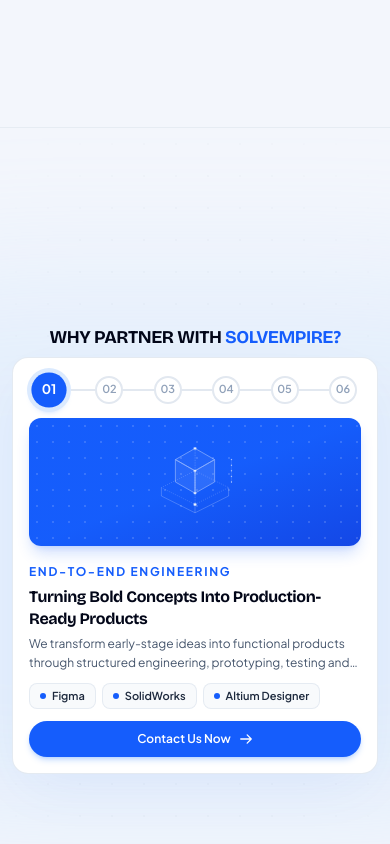
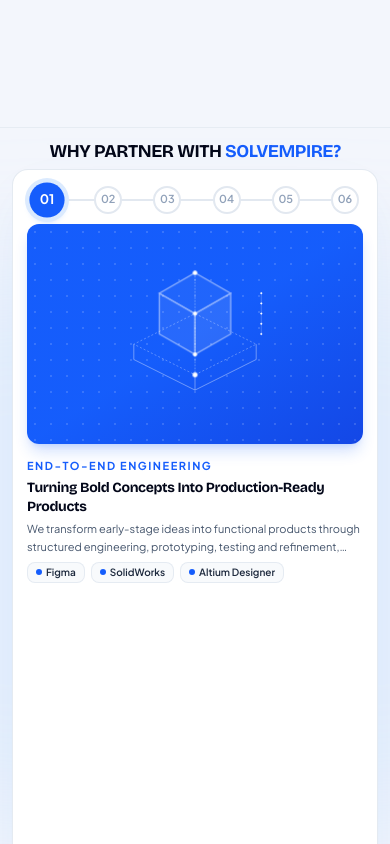
Before and after one commit to HarshaJyos/solvempire_test, a Next.js app: page / in a window 390 px wide. Shown: the part 3080-3924 px from the top of the page. Built offline with nearby package versions, Linux system fonts and the light colour scheme; a web font is replaced by a local one.

Commit message:
Make Why Partner section take full viewport height on mobile viewports

```diff
--- a/src/app/page.tsx
+++ b/src/app/page.tsx
@@ -1308,27 +1308,27 @@ export default function Home() {
         id="why-partner"
         className="relative h-[380vh] w-full bg-[#f3f6fc] border-t border-slate-200/70"
       >
-        {/* Sticky 100vh Viewport Stage */}
-        <div className="sticky top-0 h-screen w-full flex flex-col justify-center items-center overflow-hidden bg-[#f3f6fc] px-3 sm:px-8 lg:px-12 py-2 sm:py-6 relative">
+        {/* Sticky 100vh / 100dvh Viewport Stage */}
+        <div className="sticky top-0 h-screen h-[100dvh] w-full flex flex-col justify-between items-center overflow-hidden bg-[#f3f6fc] px-3 sm:px-8 lg:px-12 py-2 sm:py-6 relative">
           {/* Ambient Lighting Glow */}
           <div className="absolute top-1/2 left-1/2 -translate-x-1/2 -translate-y-1/2 w-[950px] h-[550px] bg-blue-200/25 rounded-full blur-3xl pointer-events-none -z-10" />
 
           {/* Micro Dot Matrix Grid Layer */}
           <div className="absolute inset-0 bg-dot-matrix-subtle opacity-35 pointer-events-none [mask-image:radial-gradient(ellipse_at_center,black_55%,transparent_95%)] -z-10" />
 
-          <div className="max-w-7xl w-full mx-auto flex flex-col items-center relative z-10">
+          <div className="max-w-7xl w-full mx-auto flex-1 flex flex-col justify-between items-center relative z-10 h-full max-h-full py-1 sm:py-2">
             {/* Section Heading */}
-            <div className="w-full text-center max-w-4xl mx-auto mb-2 sm:mb-8 shrink-0">
+            <div className="w-full text-center max-w-4xl mx-auto mb-1.5 sm:mb-4 shrink-0">
               <h2 className="font-[family-name:var(--font-bricolage)] text-lg sm:text-3xl md:text-4xl lg:text-[2.85rem] font-bold tracking-tight text-slate-950 uppercase leading-tight">
                 <span>WHY PARTNER WITH </span>
                 <span className="text-blue-600">SOLVEMPIRE?</span>
               </h2>
             </div>
 
-            {/* Main Interactive Partner Showcase Card */}
-            <div className="bg-white rounded-2xl sm:rounded-3xl lg:rounded-[2.5rem] border border-slate-200/90 shadow-[0_20px_60px_-15px_rgba(37,99,235,0.08)] p-4 sm:p-7 lg:p-10 relative w-full max-w-xl lg:max-w-none">
+            {/* Main Interactive Partner Showcase Card - Fills Full Available Mobile Height */}
+            <div className="bg-white rounded-2xl sm:rounded-3xl lg:rounded-[2.5rem] border border-slate-200/90 shadow-[0_20px_60px_-15px_rgba(37,99,235,0.08)] p-3.5 sm:p-7 lg:p-10 relative w-full flex-1 flex flex-col justify-between max-w-xl lg:max-w-none overflow-hidden">
               {/* Mobile/Tablet Horizontal Connected Stepper Bar */}
-              <div className="flex lg:hidden items-center justify-between w-full mb-3 relative px-1 sm:px-2 shrink-0">
+              <div className="flex lg:hidden items-center justify-between w-full mb-2 relative px-1 sm:px-2 shrink-0">
                 {/* Horizontal Background Track Line */}
                 <div className="absolute left-5 right-5 top-1/2 -translate-y-1/2 h-[2px] bg-slate-200 z-0" />
                 {/* Horizontal Active Blue Progress Fill */}
@@ -1361,8 +1361,8 @@ export default function Home() {
                 })}
               </div>
 
-              {/* Mobile/Tablet Isometric 3D Blueprint Graphic Showcase */}
-              <div className="block lg:hidden relative w-full h-32 sm:h-44 rounded-xl sm:rounded-2xl bg-gradient-to-br from-blue-600 via-blue-600 to-blue-700 p-2 sm:p-4 mb-3 overflow-hidden shadow-lg shadow-blue-600/20">
+              {/* Mobile/Tablet Isometric 3D Blueprint Graphic Showcase (Expands to Fill Screen) */}
+              <div className="block lg:hidden relative w-full flex-1 min-h-[110px] max-h-[220px] rounded-xl sm:rounded-2xl bg-gradient-to-br from-blue-600 via-blue-600 to-blue-700 p-2 sm:p-4 mb-2 overflow-hidden shadow-lg shadow-blue-600/20 shrink">
                 {/* Blueprint Background Grid Pattern */}
                 <div
                   className="absolute inset-0 opacity-15 pointer-events-none"
@@ -1374,7 +1374,7 @@ export default function Home() {
                 {renderBlueprintGraphic(activePillarIndex)}
               </div>
 
-              <div ref={partnerContentRef} className="grid grid-cols-1 lg:grid-cols-12 gap-8 lg:gap-12 items-center">
+              <div ref={partnerContentRef} className="grid grid-cols-1 lg:grid-cols-12 gap-6 lg:gap-12 items-center flex-1 lg:flex-none">
                 {/* Left Column: Numbered Timeline Stepper Rail (01 to 06) for Desktop */}
                 <div className="lg:col-span-1 hidden lg:flex flex-col items-center justify-between h-[340px] relative py-2">
                   {/* Vertical Connector Track Background */}
@@ -1412,12 +1412,13 @@ export default function Home() {
                 </div>
 
                 {/* Middle Column: Pillar Content, Tools Badges & CTA */}
-                <div className="col-span-1 lg:col-span-6 flex flex-col items-start justify-center text-left w-full">
+                <div className="col-span-1 lg:col-span-6 flex flex-col items-start justify-between text-left w-full h-full">
+                  <div>
                     {/* Tag Pill with GSAP minimal animation */}
-                  <div className="overflow-hidden mb-1 sm:mb-2.5">
+                    <div className="overflow-hidden mb-0.5 sm:mb-2">
                       <span
                         key={`pillar-tag-${partnerPillars[activePillarIndex].id}`}
-                      className="gsap-pillar-tag inline-block text-blue-600 font-bold text-xs sm:text-sm tracking-[0.14em] uppercase"
+                        className="gsap-pillar-tag inline-block text-blue-600 font-bold text-[11px] sm:text-sm tracking-[0.14em] uppercase"
                       >
                         {partnerPillars[activePillarIndex].tag}
                       </span>
@@ -1427,17 +1428,17 @@ export default function Home() {
                     <div className="overflow-hidden w-full mb-1 sm:mb-3">
                       <h3
                         key={`pillar-title-${partnerPillars[activePillarIndex].id}`}
-                      className="gsap-pillar-title font-[family-name:var(--font-bricolage)] text-base sm:text-2xl lg:text-[2.25rem] font-bold text-slate-950 leading-snug sm:leading-[1.16] tracking-tight"
+                        className="gsap-pillar-title font-[family-name:var(--font-bricolage)] text-sm sm:text-2xl lg:text-[2.25rem] font-bold text-slate-950 leading-snug sm:leading-[1.16] tracking-tight"
                       >
                         {partnerPillars[activePillarIndex].title}
                       </h3>
                     </div>
 
                     {/* Description with GSAP subtle staggered fade & slide */}
-                  <div className="overflow-hidden w-full mb-2.5 sm:mb-6">
+                    <div className="overflow-hidden w-full mb-1.5 sm:mb-6">
                       <p
                         key={`pillar-desc-${partnerPillars[activePillarIndex].id}`}
-                      className="gsap-pillar-desc text-slate-600 text-xs sm:text-base lg:text-[1.05rem] leading-relaxed max-w-lg line-clamp-2 sm:line-clamp-none"
+                        className="gsap-pillar-desc text-slate-600 text-[11px] sm:text-base lg:text-[1.05rem] leading-relaxed max-w-lg line-clamp-2 sm:line-clamp-none"
                       >
                         {partnerPillars[activePillarIndex].description}
                       </p>
@@ -1446,15 +1447,15 @@ export default function Home() {
                     {/* Tool Badges / Chips with flex-wrap and clean styling */}
                     <div
                       key={`pillar-tools-${partnerPillars[activePillarIndex].id}`}
-                    className="flex flex-wrap items-center gap-1.5 sm:gap-2.5 mb-3 sm:mb-7 w-full"
+                      className="flex flex-wrap items-center gap-1.5 sm:gap-2.5 mb-2 sm:mb-7 w-full"
                     >
                       {partnerPillars[activePillarIndex].tools.map((tool) => (
                         <div
                           key={tool.name}
-                        className="gsap-pillar-tool inline-flex items-center gap-1.5 sm:gap-2 px-2.5 py-1 sm:px-3.5 sm:py-2 rounded-lg sm:rounded-xl bg-slate-50 border border-slate-200/80 hover:border-blue-300 hover:bg-blue-50/50 transition-all duration-200 group"
+                          className="gsap-pillar-tool inline-flex items-center gap-1 sm:gap-2 px-2 py-0.5 sm:px-3.5 sm:py-2 rounded-lg sm:rounded-xl bg-slate-50 border border-slate-200/80 hover:border-blue-300 hover:bg-blue-50/50 transition-all duration-200 group"
                         >
                           <span className="w-1.5 h-1.5 rounded-full bg-blue-600 shrink-0 group-hover:scale-125 transition-transform" />
-                        <span className="font-semibold text-slate-800 text-[11px] sm:text-sm group-hover:text-blue-600 transition-colors whitespace-nowrap">
+                          <span className="font-semibold text-slate-800 text-[10px] sm:text-sm group-hover:text-blue-600 transition-colors whitespace-nowrap">
                             {tool.name}
                           </span>
                           <span className="text-[10px] sm:text-xs text-slate-400 font-normal hidden sm:inline whitespace-nowrap border-l border-slate-200 pl-2">
@@ -1463,11 +1464,12 @@ export default function Home() {
                         </div>
                       ))}
                     </div>
+                  </div>
 
                   {/* Contact CTA Button */}
                   <Link
                     href="#contact"
-                    className="inline-flex items-center justify-center gap-2 bg-blue-600 hover:bg-blue-700 active:bg-blue-800 text-white font-semibold text-xs sm:text-base px-6 sm:px-8 py-2.5 sm:py-3.5 rounded-full shadow-md sm:shadow-lg shadow-blue-500/25 hover:shadow-blue-500/35 hover:-translate-y-0.5 active:translate-y-0 transition-all duration-200 w-full sm:w-auto"
+                    className="inline-flex items-center justify-center gap-2 bg-blue-600 hover:bg-blue-700 active:bg-blue-800 text-white font-semibold text-xs sm:text-base px-5 sm:px-8 py-2 sm:py-3.5 rounded-full shadow-md sm:shadow-lg shadow-blue-500/25 hover:shadow-blue-500/35 hover:-translate-y-0.5 active:translate-y-0 transition-all duration-200 w-full sm:w-auto mt-0.5 shrink-0"
                   >
                     <span>Contact Us Now</span>
                     <svg
```
Lines whose indentation alone changed are shown as unchanged.
